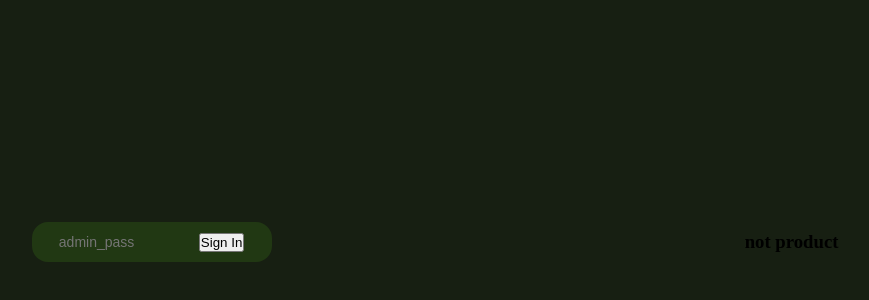
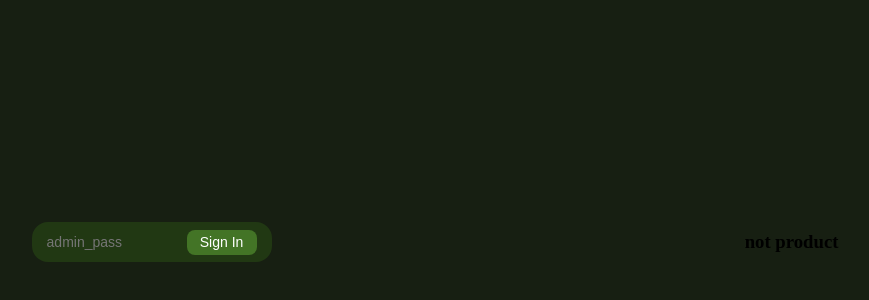
Before and after one commit to mustafaDevvv/plants_shop, a React (Create React App) app: page /admin in a window 1280 px wide. Shown: the part 158-458 px from the top of the page, without its empty margins (205-1074 px from the left). Built offline with nearby package versions, Linux system fonts and the light colour scheme.

Commit message:
add redux

```diff
--- /dev/null
+++ b/src/adminSys/Sys.jsx
@@ -0,0 +1,3 @@
+export const admin_pass = {
+    pass: "motion"
+}
--- a/src/components/admin/admin.jsx
+++ b/src/components/admin/admin.jsx
@@ -2,6 +2,9 @@ import { useState } from "react"
 import "./style.css"
 import BackdropPath from "../../image/backdrop_path"
 import { MdOutlineShoppingBag } from "react-icons/md";
+import { admin_pass } from "../../adminSys/Sys";
+import { useDispatch } from "react-redux";
+import { types } from "../../redux/typesFromRedux";
 export default function Admin() {
     let [product, setProdusct] = useState({
         title: "",
@@ -10,13 +13,25 @@ export default function Admin() {
         link: ""
     })
     let price = product.price.replace(/[a-z]/gi, '')
+    let dispatch = useDispatch()
     let adminSession = localStorage.getItem("admin_session") || ''
+    let [adminPass, setAdminPass] = useState('')
+    const signInAdmin = () => {
+        if (adminPass == admin_pass.pass) {
+            localStorage.setItem("admin_session", "true")
+        } else {
+            alert('error')
+        }
+    }
+    const addProduct = () => {
+        dispatch({ type: types.add, payload: product })
+    }
     return (
         <div className='admin'>
-            <div className="password_admin">
-                <input type="text" placeholder="admin_pass" />
-                <button>Sign In</button>
-            </div>
+            {adminSession !== "true" && <div className="password_admin">
+                <input value={adminPass} onChange={(e) => setAdminPass(e.target.value)} type="text" placeholder="admin_pass" />
+                <button onClick={signInAdmin}>Sign In</button>
+            </div>}
             {adminSession.includes("true") && <div className="admin_inputs">
                 <center><h1>Add plants</h1></center>
                 <div className="admin_inputs_items">
@@ -35,7 +50,7 @@ export default function Admin() {
                     <p>{product.description} </p>
                     <div className="product_price">
                         <h4>${product.price}</h4>
-                        <button><MdOutlineShoppingBag /></button>
+                        <button onClick={addProduct}><MdOutlineShoppingBag /></button>
                     </div>
                 </div> : <h3>not product</h3>
             }
--- a/src/components/admin/style.css
+++ b/src/components/admin/style.css
@@ -139,4 +139,13 @@ input{
         font-size: 14px;
         height: 28px;
     }
+    button{
+        width: 70px;
+        height: 25px;
+        border: none;
+        background: #437426;
+        font-size: 14px;
+        border-radius: 8px;
+        color: white;
+    }
 }
--- a/src/index.js
+++ b/src/index.js
@@ -2,10 +2,14 @@ import React from 'react';
 import ReactDOM from 'react-dom/client';
 import App from './App';
 import { BrowserRouter } from 'react-router-dom';
+import { Provider } from 'react-redux';
+import { store } from './redux/reducer';
 
 const root = ReactDOM.createRoot(document.getElementById('root'));
 root.render(
     <BrowserRouter>
-        <App />
+        <Provider store={store}>
+            <App />
+        </Provider>
     </BrowserRouter>
-    );
+);
--- /dev/null
+++ b/src/redux/reducer.jsx
@@ -0,0 +1,15 @@
+import { createStore } from "redux"
+import { types } from "./typesFromRedux";
+
+let initalState = {
+}
+export const reducer = (state = initalState, action) => {
+    switch (action.type) {
+        case types.add:
+            return console.log('jj');
+        default:
+            return state;
+    }
+}
+
+export const store = createStore(reducer)
--- /dev/null
+++ b/src/redux/typesFromRedux.jsx
@@ -0,0 +1,3 @@
+export const types = {
+    add: "add product"
+}
```
